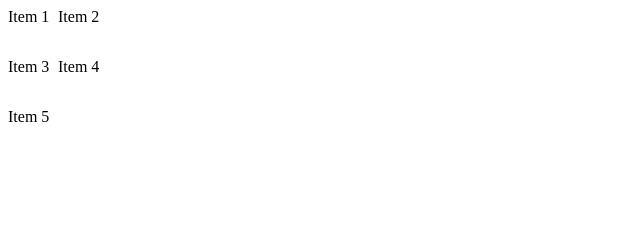
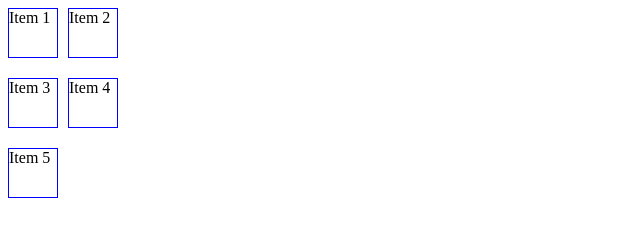
Before and after one commit to GoldenGlint/Odin-Training, a plain HTML site: page grid.html in a window 1280 px wide. Shown: the whole page, without its empty margins (0-640 px from the left). Drawn offline with Linux system fonts and the light colour scheme.

Commit message:
Creating a Grid

```diff
--- a/grid.css
+++ b/grid.css
@@ -3,5 +3,12 @@
     grid-template-columns: 50px 50px;
     grid-template-rows: 50px 50px;
     grid-auto-rows: 50px;
+    column-gap: 10px;
+    row-gap: 20px;
+
     /*grid-template: 50px 50px / 50px 50px;*/
 }
+
+.container>div{
+    border: 1px solid blue;
+}
```
